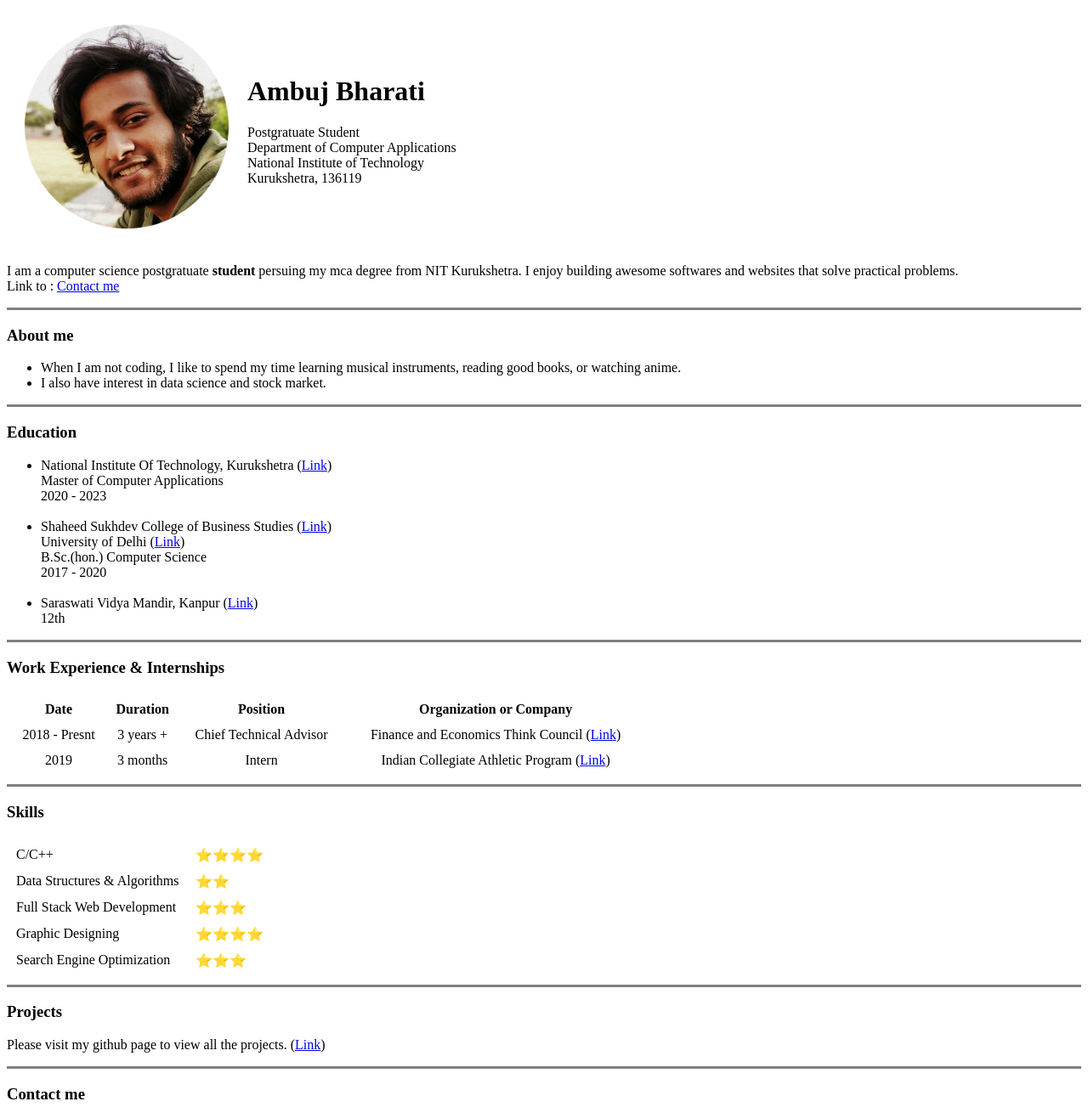
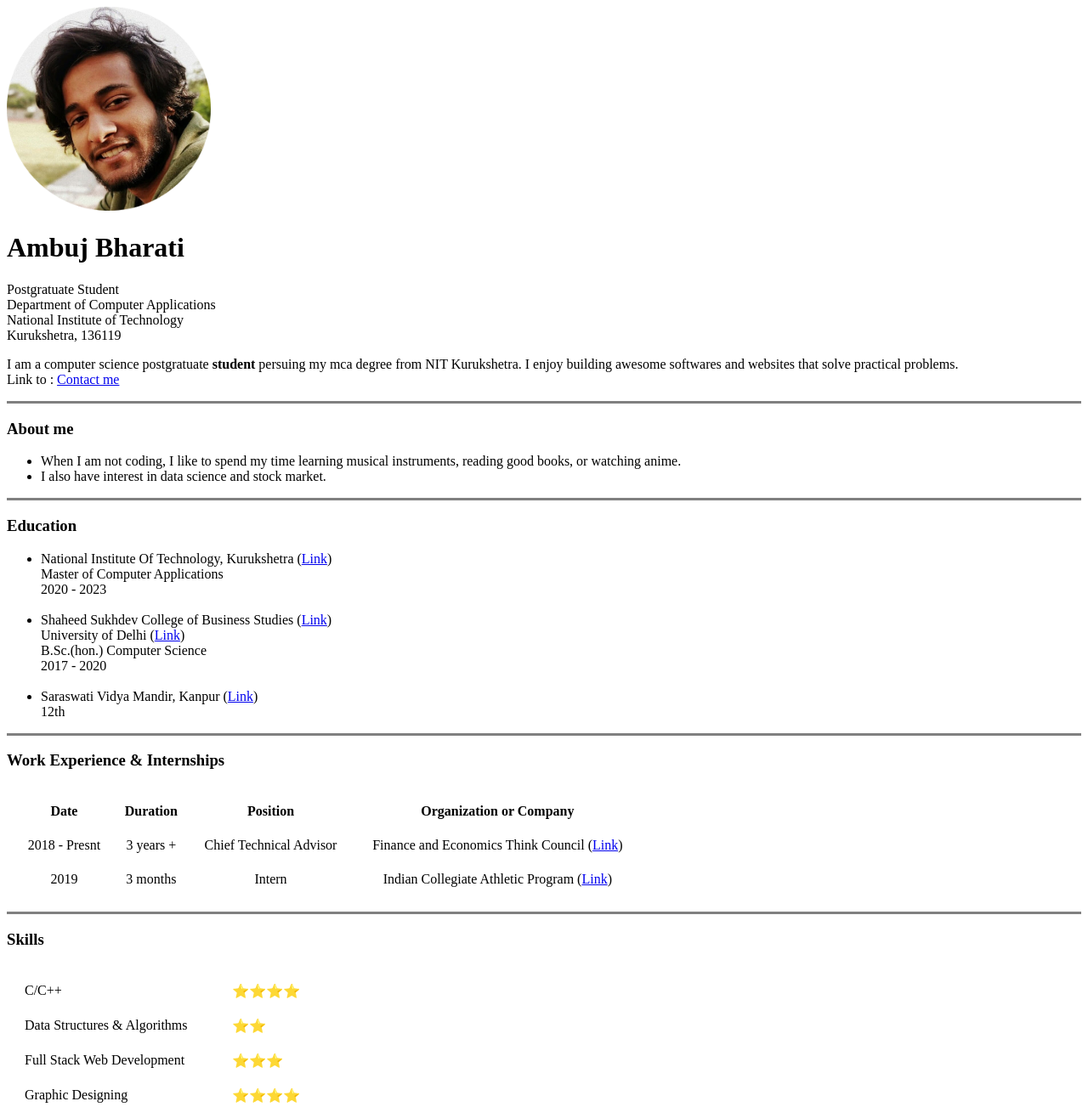
Before and after one commit to Ambujbharati/cv, a plain HTML site: page index.html in a window 1280 px wide. Shown: the top 1303 px of the page at 85% size. Drawn offline with Linux system fonts and the light colour scheme.

Commit message:
update in index page
updating profile image position

```diff
--- a/index.html
+++ b/index.html
@@ -9,17 +9,12 @@
 </head>
 
 <body>
-  <table cellspacing="20">
-    <tr>
-      <td><img src="ambuj-circle.png" alt="ambuj profile picture" width="240" height="240"></td>
-      <td>
+      <img src="ambuj-circle.png" alt="ambuj profile picture" width="240" height="240">
         <h1>Ambuj Bharati</h1>
         <p>Postgratuate Student <br>Department of Computer Applications <br>
           National Institute of Technology <br>
           Kurukshetra, 136119</p>
-      </td>
-    </tr>
-  </table>
+
   <p>I am a computer science postgratuate <strong>student</strong> persuing my mca degree from NIT Kurukshetra.
     I enjoy building awesome softwares and websites that solve practical problems. <br>
     Link to : <a href="#contact">Contact me</a></p>
@@ -47,7 +42,7 @@
   <hr size="3" noshade>
 
   <h3>Work Experience & Internships</h3>
-  <table style="width:60%; text-align:center;" cellspacing="10">
+  <table style="width:60%; text-align:center;" cellspacing="20">
     <tr>
       <th>Date</th>
       <th>Duration</th>
@@ -70,7 +65,7 @@
   <hr size="3" noshade>
 
   <h3>Skills</h3>
-  <table style="width:25%;" cellspacing="10">
+  <table style="width:30%;" cellspacing="20">
     <tr>
       <td>C/C++</td>
       <td>⭐⭐⭐⭐</td>
```
Lines whose indentation alone changed are shown as unchanged.
